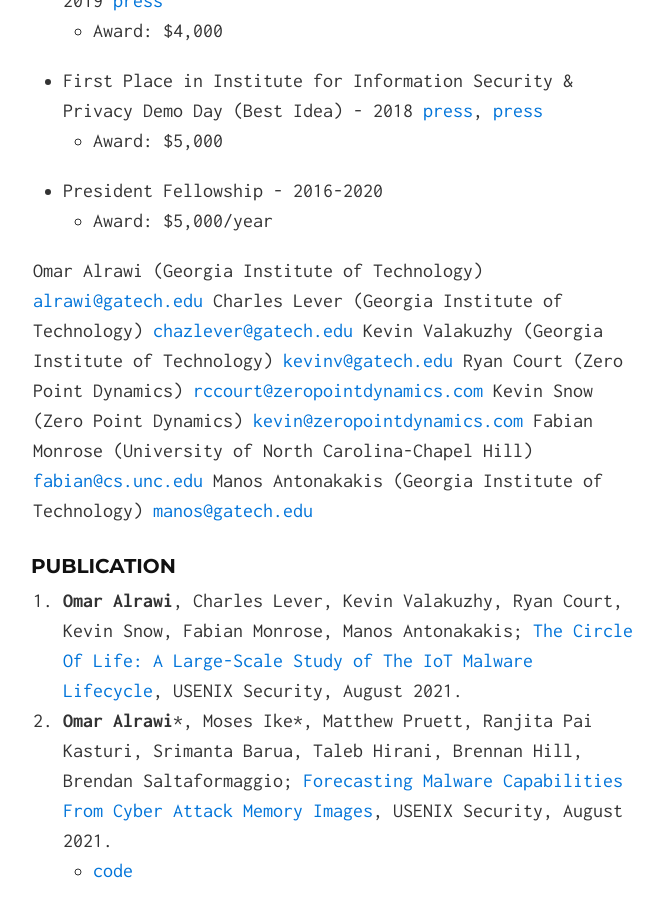
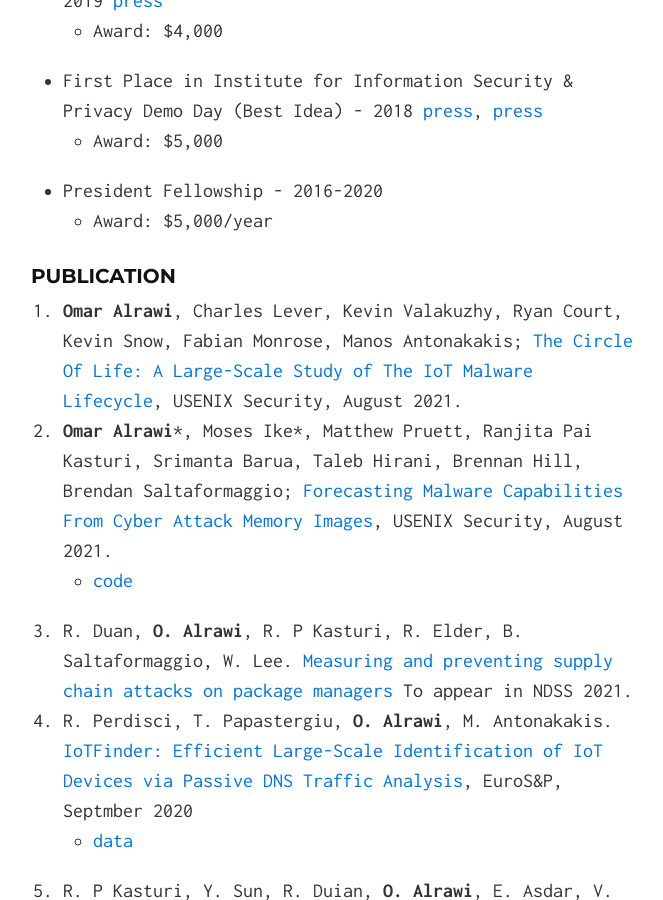
Before and after one commit to alrawi/alrawi.github.io, a Jekyll site: the page built from index.md, in a window 1280 px wide and 900 px high, scrolled down 944 px. Shown: the whole window, without its empty margins (307-970 px from the left). Built offline with Jekyll 4.4.1, drawn with Linux system fonts in a browser that asks for light colours.

Commit message:
Update index.md

```diff
--- a/index.md
+++ b/index.md
@@ -24,14 +24,6 @@ Additionally, I am investigating malware threats affecting IoT, mobile apps, and
   * Award: $5,000
 - President Fellowship - 2016-2020
   * Award: $5,000/year
-
-Omar Alrawi (Georgia Institute of Technology) <alrawi@gatech.edu>
-Charles Lever (Georgia Institute of Technology) <chazlever@gatech.edu>
-Kevin Valakuzhy (Georgia Institute of Technology) <kevinv@gatech.edu>
-Ryan Court (Zero Point Dynamics) <rccourt@zeropointdynamics.com>
-Kevin Snow (Zero Point Dynamics) <kevin@zeropointdynamics.com>
-Fabian Monrose (University of North Carolina-Chapel Hill) <fabian@cs.unc.edu>
-Manos Antonakakis (Georgia Institute of Technology) <manos@gatech.edu>
 
 ### Publication
 1. __Omar Alrawi__, Charles Lever, Kevin Valakuzhy, Ryan Court, Kevin Snow, Fabian Monrose, Manos Antonakakis; [The Circle Of Life: A Large-Scale Study of The IoT Malware Lifecycle](#), USENIX Security, August 2021.
```
